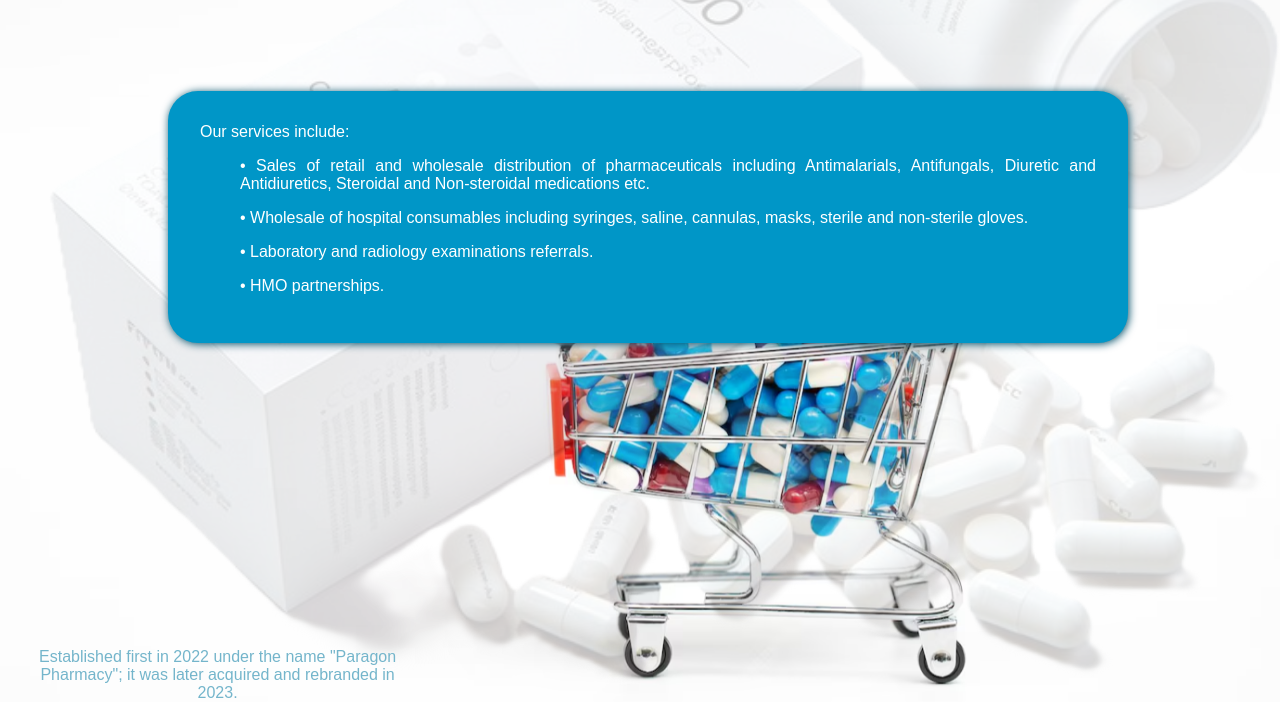
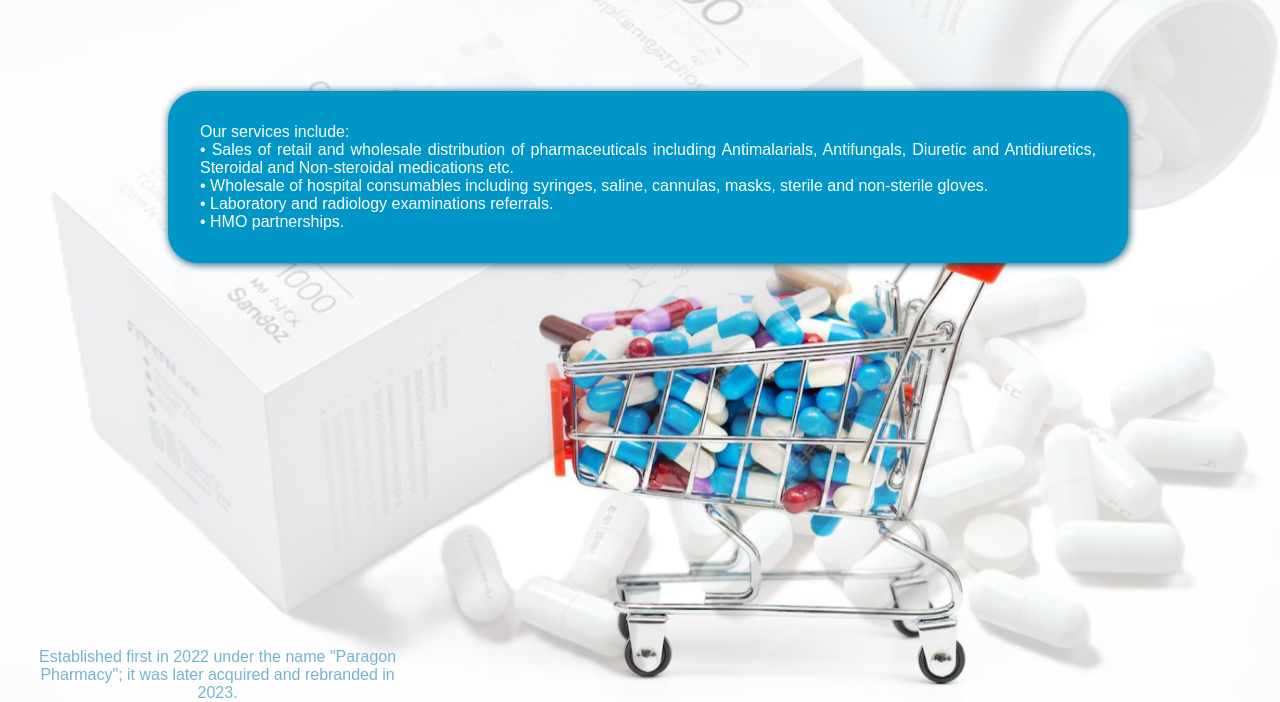
Before and after one commit to Meshack-Ndubuisi-Daniels/pharmacyxpress, a plain HTML site: page about.html in a window 1280 px wide. Shown: the part 98-800 px from the top of the page. Drawn offline with Linux system fonts and the light colour scheme; a web font is replaced by a local one.

Commit message:
Update about.html
Replaced code from line 42 to line 49 with the one in main file.

```diff
--- a/about.html
+++ b/about.html
@@ -41,10 +41,10 @@
     <div class="oo">
       <div class="our-services-div">
         <div class="our-services">Our services include: </div>
-        <div class="sales"><ul>&#8226 Sales of retail and wholesale distribution of pharmaceuticals including Antimalarials, Antifungals, Diuretic and Antidiuretics, Steroidal and Non-steroidal medications etc. </ul></div>
-        <div class="sales"><ul>&#8226 Wholesale of hospital consumables including syringes, saline, cannulas, masks, sterile and non-sterile gloves. </ul></div>
-        <div class="sales"><ul>&#8226 Laboratory and radiology examinations referrals.</ul></div>
-        <div class="sales"><ul>&#8226 HMO partnerships. </ul></div>
+        <div class="sales">&#8226 Sales of retail and wholesale distribution of pharmaceuticals including Antimalarials, Antifungals, Diuretic and Antidiuretics, Steroidal and Non-steroidal medications etc. </div>
+        <div class="sales">&#8226 Wholesale of hospital consumables including syringes, saline, cannulas, masks, sterile and non-sterile gloves. </div>
+        <div class="sales">&#8226 Laboratory and radiology examinations referrals.</div>
+        <div class="sales">&#8226 HMO partnerships.</div>
       </div>
     </div>
 
```
